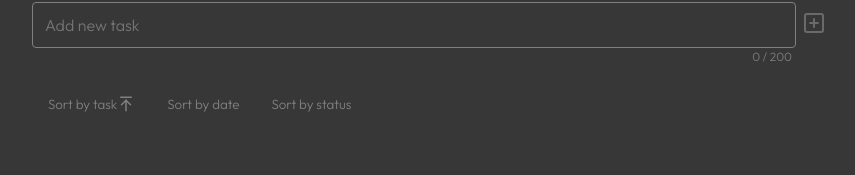
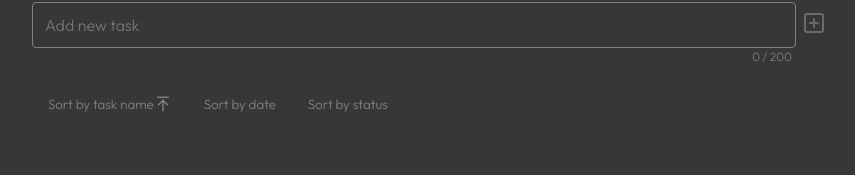
Before and after one commit to olkaman/todo-list, a React (Create React App) app: page / in a window 1280 px wide. Shown: the part 125-300 px from the top of the page, without its empty margins (208-1063 px from the left). Built offline with nearby package versions, Linux system fonts and the light colour scheme.

Commit message:
Change sorter label

```diff
--- a/src/components/Sorters.js
+++ b/src/components/Sorters.js
@@ -45,7 +45,7 @@ export default function Sorters({ todosList, setTodosList }) {
   return (
     <div className={styles.buttons}>
       <SorterButton label='task' sortOrder={sortOrder} sortLabel={sortLabel} handleClick={() => handleSorting('task')}>
-        Sort by task
+        Sort by task name
       </SorterButton>
       <SorterButton label='date' sortOrder={sortOrder} sortLabel={sortLabel} handleClick={() => handleSorting('date')}>
         Sort by date
```
